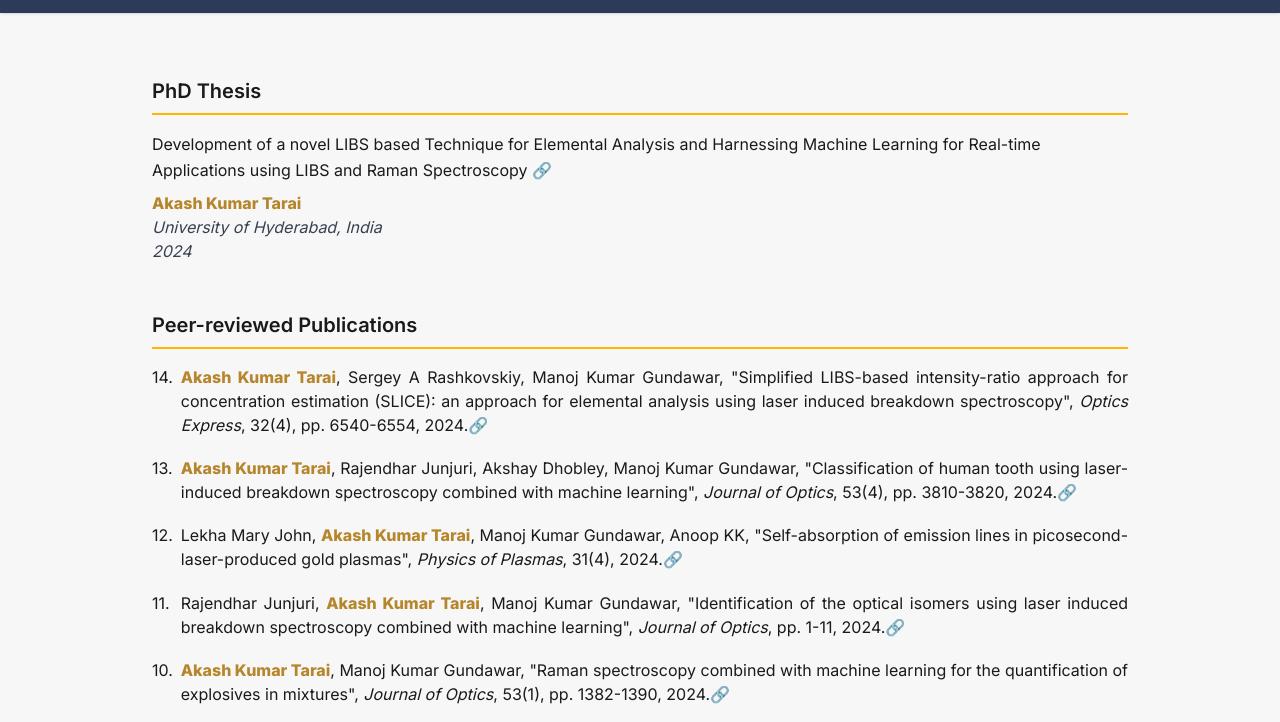
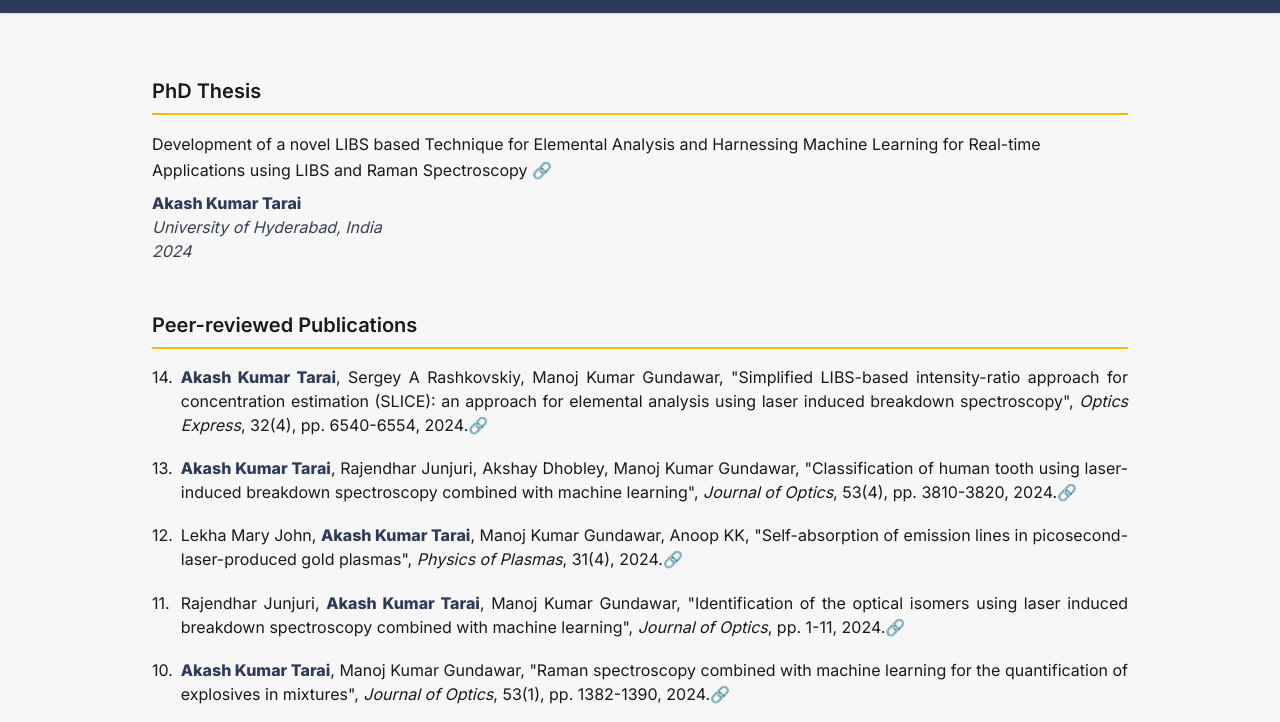
Before and after one commit to aktarai/aktarai.github.io, a plain HTML site: page publications.html in a window 1280 px wide. Shown: the part 51-773 px from the top of the page. Drawn offline with nearby package versions, Linux system fonts and the light colour scheme.

Commit message:
Update publications.html

```diff
--- a/publications.html
+++ b/publications.html
@@ -12,7 +12,7 @@
       font-family: 'Inter', sans-serif;
     }
     .highlight {
-      color: #B6862C;
+      color: #2E3A59;
       font-weight: bold;
     }
     ol.custom-list {
```
